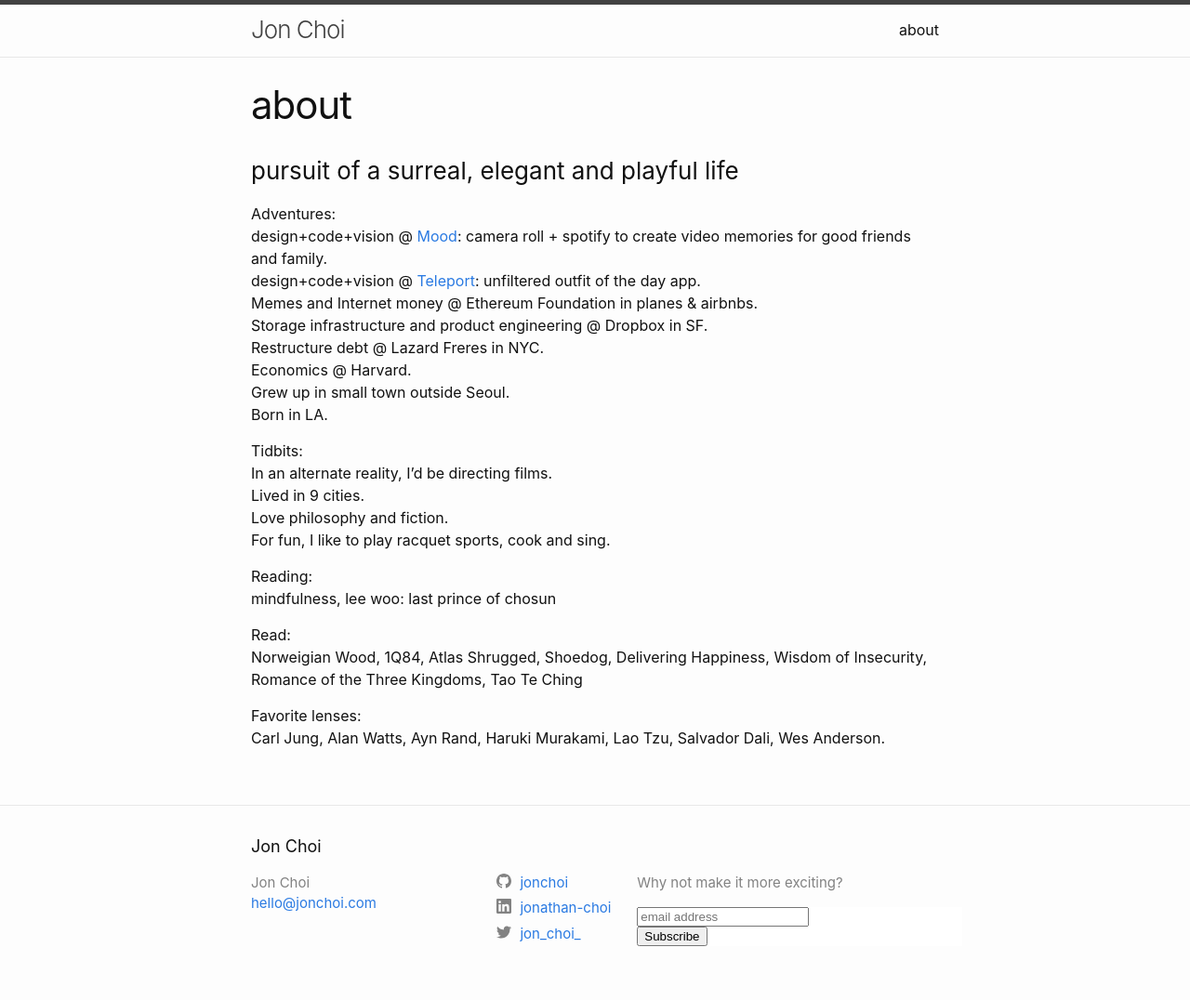
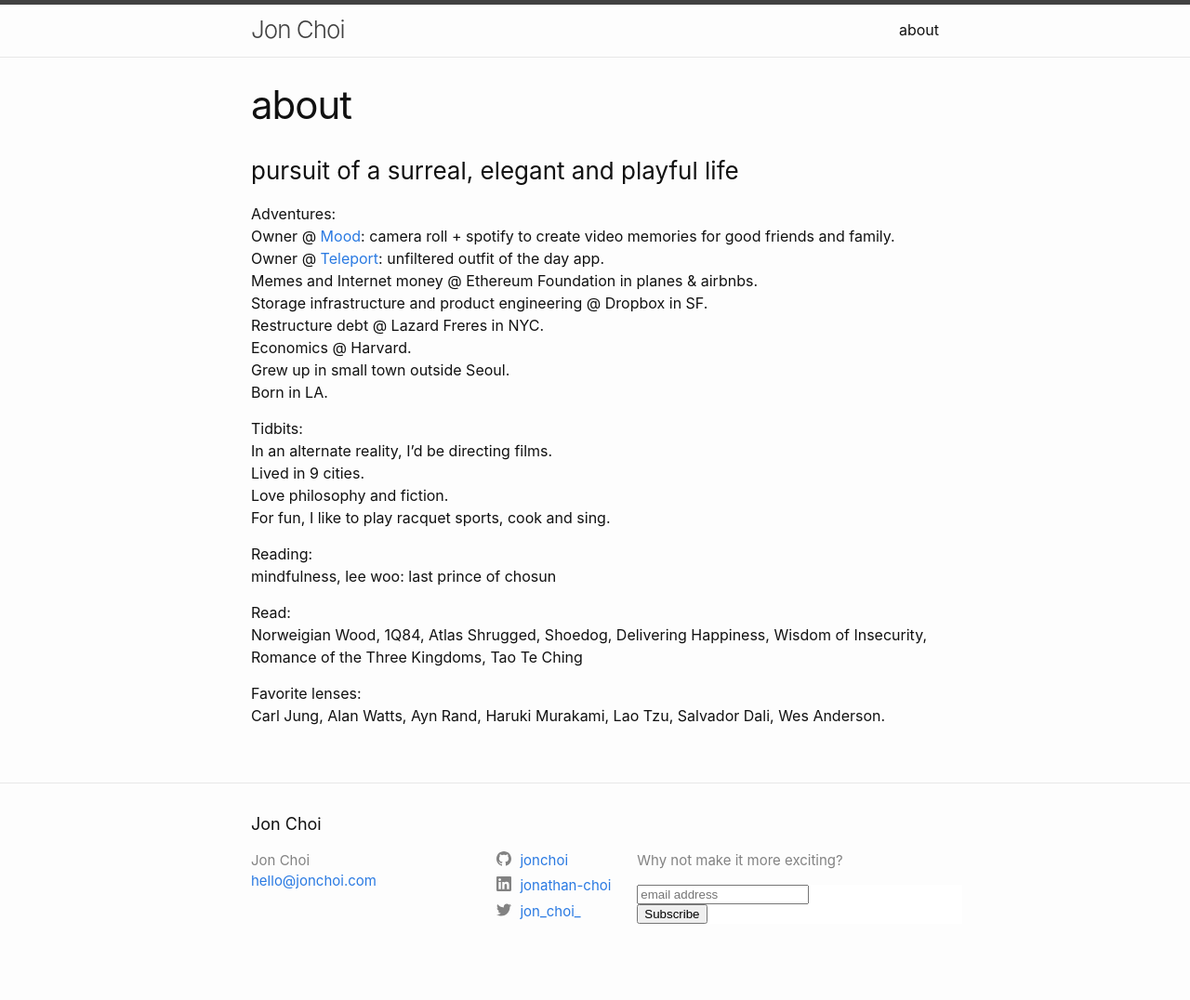
Before and after one commit to jonchoi/jon-choi.github.io, a Jekyll site: the page built from about.md, in a window 1280 px wide. Shown: the whole page at 93% size. Built offline with Jekyll 4.4.1, drawn with Linux system fonts in a browser that asks for light colours; comment, search, counter and statistics services are not loaded; after the commit the page ends 1052 px from its top, so only the background shows below that.

Commit message:
Update about.md

```diff
--- a/about.md
+++ b/about.md
@@ -7,8 +7,8 @@
 <h3>pursuit of a surreal, elegant and playful life</h3>
 
 Adventures:<br/>
-design+code+vision @ [Mood](https://mood.camera): camera roll + spotify to create video memories for good friends and family.<br/>
-design+code+vision @ [Teleport](https://teleport.la): unfiltered outfit of the day app.<br/>
+Owner @ [Mood](https://mood.camera): camera roll + spotify to create video memories for good friends and family.<br/>
+Owner @ [Teleport](https://teleport.la): unfiltered outfit of the day app.<br/>
 Memes and Internet money @ Ethereum Foundation in planes & airbnbs.<br/>
 Storage infrastructure and product engineering @ Dropbox in SF.<br/>
 Restructure debt @ Lazard Freres in NYC.<br/>
```
